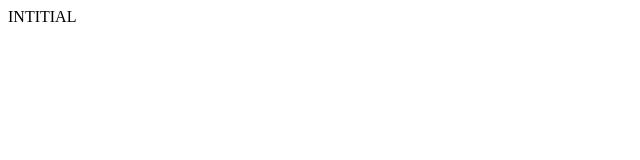
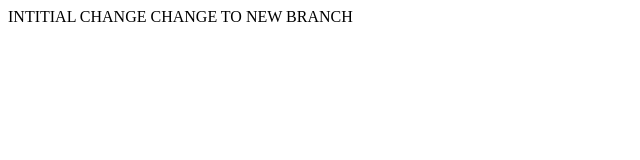
Before and after one commit to jc-onciangco/Lorem-Ipsum, a plain HTML site: page index.html in a window 1280 px wide. Shown: the whole page, without its empty margins (0-640 px from the left). Drawn offline with Linux system fonts and the light colour scheme.

Commit message:
new branch commit

```diff
--- a/index.html
+++ b/index.html
@@ -7,5 +7,7 @@
 </head>
 <body>
     INTITIAL
+    CHANGE
+    CHANGE TO NEW BRANCH
 </body>
 </html>
```
